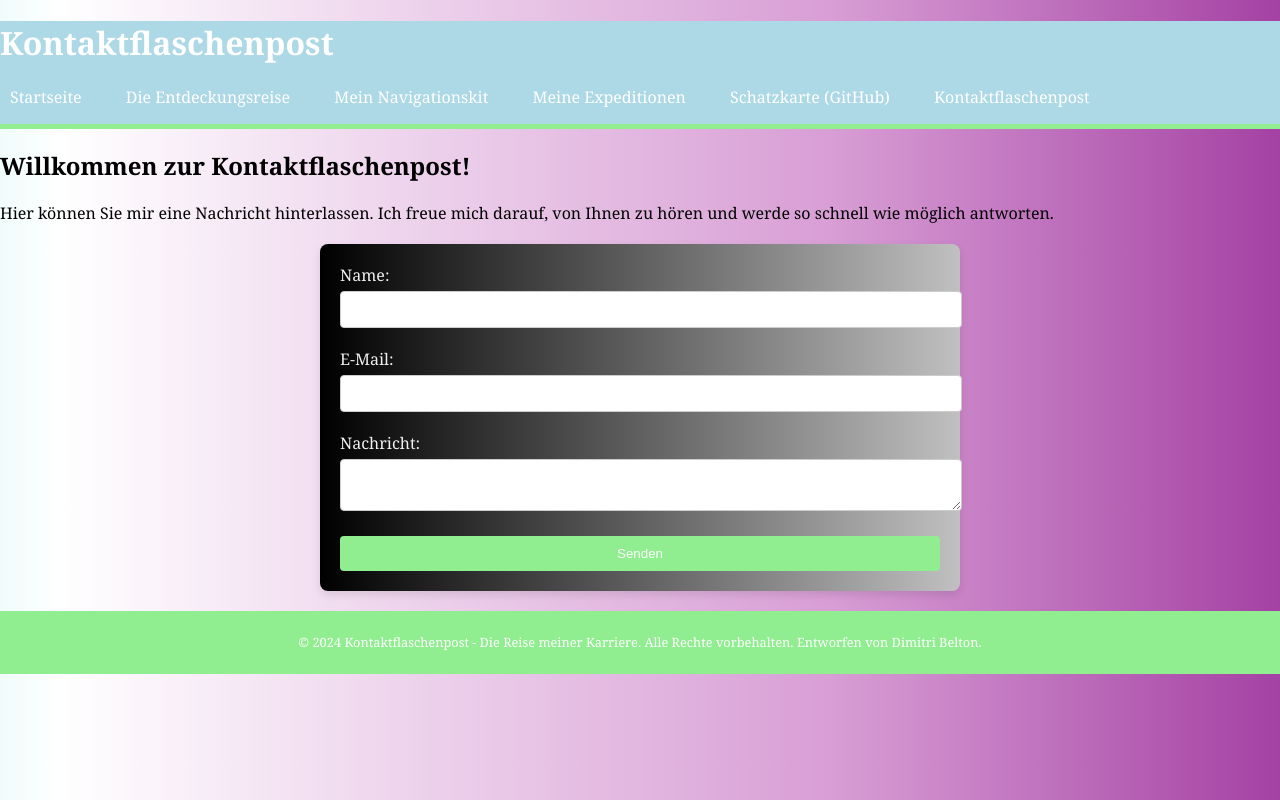
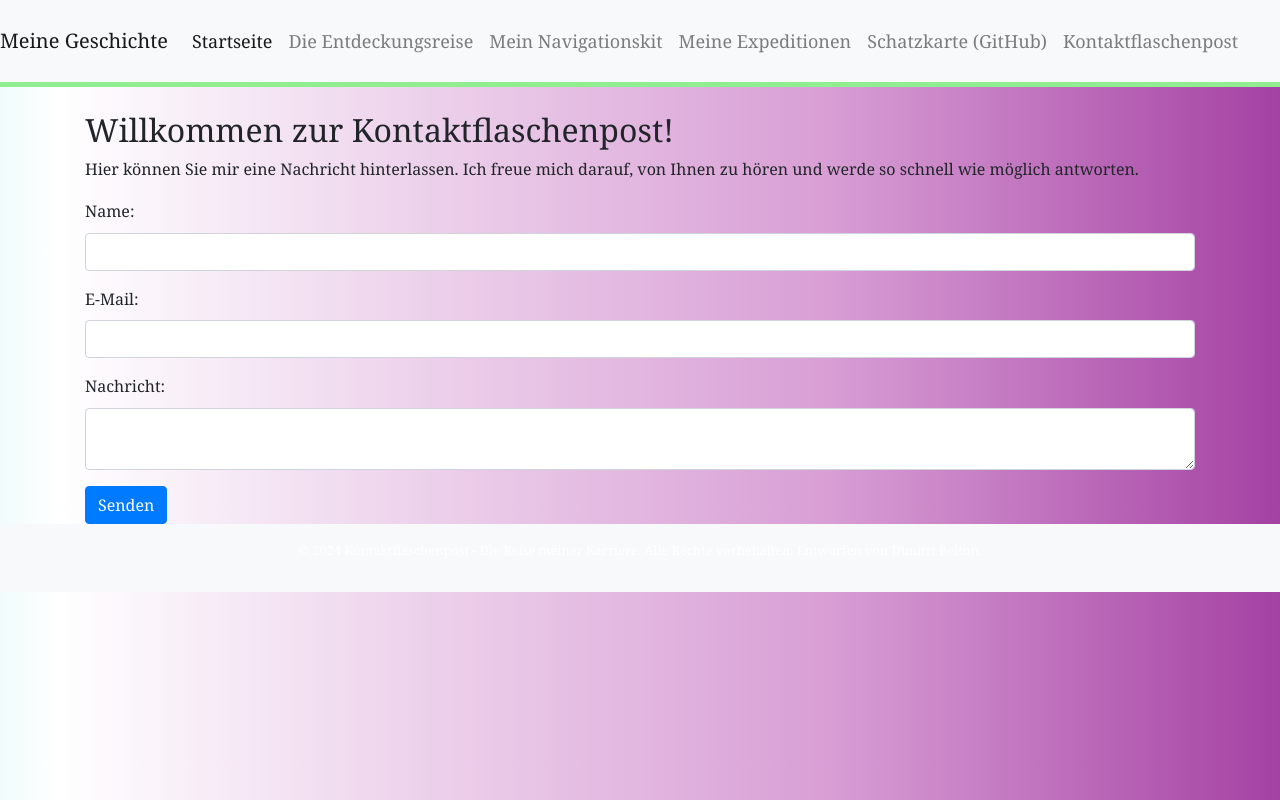
Before and after one commit to DimitriBelton/RichtigerLebenslauf, a plain HTML site: page contact.html in a window 1280 px wide. Drawn offline with nearby package versions, Linux system fonts and the light colour scheme.

Commit message:
new changes

```diff
--- a/aboutstyles.css
+++ b/aboutstyles.css
@@ -5,6 +5,7 @@ body {
     background: linear-gradient(270deg, #8585d4, #800080, #d89ed5, #ffffff, #40e0d0, #d79891), #352386;
     background-size: 300% 300%;
     animation: gradientAnimation 30s ease infinite;
+    line-height: 1.6; /* Verbessert die Lesbarkeit des Textes */
 }
 
 @keyframes gradientAnimation {
@@ -22,52 +23,27 @@ body {
     border-radius: 10px;
 }
 
-header {
+.navbar {
     background-color: #ADD8E6;
     color: #fff;
     border-bottom: 5px solid #90EE90;
     transition: all 0.5s ease;
+    padding: 20px 0; /* Fügt vertikale Polsterung hinzu */
 }
 
-header nav ul {
-    list-style: none;
-    padding: 0;
-}
-
-header nav ul li {
-    display: inline-block;
-    margin-right: 20px;
-    position: relative;
-}
-
-header nav ul li a {
+.navbar-nav .nav-link {
     text-decoration: none;
     color: #fff;
     padding: 5px 10px;
     transition: all 0.5s ease;
+    font-size: 18px; /* Vergrößert die Schriftgröße */
 }
 
-header nav ul li a:hover,
-header nav ul li a:focus {
+.navbar-nav .nav-link:hover,
+.navbar-nav .nav-link:focus {
     background-color: #90EE90;
     color: #333;
     border-radius: 5px;
-}
-
-header nav ul li a::after {
-    content: '';
-    position: absolute;
-    bottom: -5px;
-    left: 0;
-    width: 0;
-    height: 2px;
-    background-color: #90EE90;
-    transition: width 0.5s ease;
-}
-
-header nav ul li a:hover::after,
-header nav ul li a:focus::after {
-    width: 100%;
 }
 
 footer {
@@ -77,4 +53,5 @@ footer {
     color: #fff;
     padding: 10px 0;
     font-size: 0.8em;
+    padding: 20px 0; /* Fügt vertikale Polsterung hinzu */
 }
--- a/contact.html
+++ b/contact.html
@@ -4,152 +4,67 @@
     <meta charset="UTF-8">
     <meta name="viewport" content="width=device-width, initial-scale=1.0">
     <title>Kontaktflaschenpost - Die Reise meiner Karriere</title>
-    <style>
-        body {
-            font-family: 'Georgia', serif;
-            margin: 0;
-            padding: 0;
-            background: linear-gradient(270deg, #8585d4, #800080, #d89ed5, #ffffff, #40e0d0, #d79891), url('contactbackground.jpg') center center / cover no-repeat fixed;
-            background-blend-mode: overlay;
-            background-size: 300% 300%;
-            animation: gradientAnimation 30s ease infinite;
-        }
-
-        @keyframes gradientAnimation {
-            0% { background-position: 0% 50%; }
-            50% { background-position: 100% 50%; }
-            100% { background-position: 0% 50%; }
-        }
-
-        header {
-            background-color: #ADD8E6;
-            color: #fff;
-            border-bottom: 5px solid #90EE90;
-            transition: all 0.5s ease;
-        }
-
-        header nav ul {
-            list-style: none;
-            padding: 0;
-        }
-
-        header nav ul li {
-            display: inline-block;
-            margin-right: 20px;
-            position: relative;
-        }
-
-        header nav ul li a {
-            text-decoration: none;
-            color: #fff;
-            padding: 5px 10px;
-            transition: all 0.5s ease;
-        }
-
-        header nav ul li a:hover,
-        header nav ul li a:focus {
-            background-color: #90EE90;
-            color: #333;
-            border-radius: 5px;
-        }
-
-        header nav ul li a::after {
-            content: '';
-            position: absolute;
-            bottom: -5px;
-            left: 0;
-            width: 0;
-            height: 2px;
-            background-color: #90EE90;
-            transition: width 0.5s ease;
-        }
-
-        header nav ul li a:hover::after,
-        header nav ul li a:focus::after {
-            width: 100%;
-        }
-
-        footer {
-            text-align: center;
-            margin-top: 20px;
-            background-color: #90EE90;
-            color: #fff;
-            padding: 10px 0;
-            font-size: 0.8em;
-        }
-
-        form {
-            max-width: 600px;
-            margin: 20px auto;
-            padding: 20px;
-            background: linear-gradient(to right, #000000, #c0c0c0);
-            border-radius: 8px;
-            box-shadow: 0 4px 8px rgba(0, 0, 0, 0.1);
-        }
-
-        form label {
-            display: block;
-            margin-bottom: 5px;
-            color: #f0f0f0;
-        }
-
-        form input[type="text"],
-        form input[type="email"],
-        form textarea {
-            width: 100%;
-            padding: 10px;
-            margin-bottom: 20px;
-            border: 1px solid #ccc;
-            border-radius: 4px;
-        }
-
-        form input[type="submit"] {
-            width: 100%;
-            padding: 10px;
-            border: none;
-            border-radius: 4px;
-            background-color: #90EE90;
-            color: #fff;
-            cursor: pointer;
-            transition: background-color 0.3s ease;
-        }
-
-        form input[type="submit"]:hover {
-            background-color: #80e080;
-        }
-    </style>
+    <!-- Hinzufügen von Bootstrap CSS -->
+    <link rel="stylesheet" href="https://stackpath.bootstrapcdn.com/bootstrap/4.3.1/css/bootstrap.min.css">
+    <link rel="stylesheet" type="text/css" href="aboutstyles.css">
 </head>
 <body>
-    <header>
-        <h1>Kontaktflaschenpost</h1>
-        <nav>
-            <ul>
-                <li><a href="index.html">Startseite</a></li>
-                <li><a href="about.html">Die Entdeckungsreise</a></li>
-                <li><a href="skills.html">Mein Navigationskit</a></li>
-                <li><a href="experience.html">Meine Expeditionen</a></li>
-                <li><a href="https://github.com/dimitribelton" target="_blank">Schatzkarte (GitHub)</a></li>
-                <li><a href="contact.html">Kontaktflaschenpost</a></li>
+    <!-- Hinzufügen von Bootstrap Navigation Bar -->
+    <nav class="navbar navbar-expand-lg navbar-light bg-light">
+        <a class="navbar-brand" href="#">Meine Geschichte</a>
+        <button class="navbar-toggler" type="button" data-toggle="collapse" data-target="#navbarNav" aria-controls="navbarNav" aria-expanded="false" aria-label="Toggle navigation">
+            <span class="navbar-toggler-icon"></span>
+        </button>
+        <div class="collapse navbar-collapse" id="navbarNav">
+            <ul class="navbar-nav">
+                <li class="nav-item active">
+                    <a class="nav-link" href="index.html">Startseite</a>
+                </li>
+                <li class="nav-item">
+                    <a class="nav-link" href="about.html">Die Entdeckungsreise</a>
+                </li>
+                <li class="nav-item">
+                    <a class="nav-link" href="skills.html">Mein Navigationskit</a>
+                </li>
+                <li class="nav-item">
+                    <a class="nav-link" href="experience.html">Meine Expeditionen</a>
+                </li>
+                <li class="nav-item">
+                    <a class="nav-link" href="https://github.com/dimitribelton" target="_blank">Schatzkarte (GitHub)</a>
+                </li>
+                <li class="nav-item">
+                    <a class="nav-link" href="contact.html">Kontaktflaschenpost</a>
+                </li>
             </ul>
-        </nav>
-    </header>
-    <main>
+        </div>
+    </nav>
+    <main class="container mt-4">
         <section>
             <h2>Willkommen zur Kontaktflaschenpost!</h2>
             <p>Hier können Sie mir eine Nachricht hinterlassen. Ich freue mich darauf, von Ihnen zu hören und werde so schnell wie möglich antworten.</p>
             <form action="sendmessage.php" method="post">
-                <label for="name">Name:</label>
-                <input type="text" id="name" name="name" required>
-                <label for="email">E-Mail:</label>
-                <input type="email" id="email" name="email" required>
-                <label for="message">Nachricht:</label>
-                <textarea id="message" name="message" required></textarea>
-                <input type="submit" value="Senden">
+                <div class="form-group">
+                    <label for="name">Name:</label>
+                    <input type="text" id="name" name="name" class="form-control" required>
+                </div>
+                <div class="form-group">
+                    <label for="email">E-Mail:</label>
+                    <input type="email" id="email" name="email" class="form-control" required>
+                </div>
+                <div class="form-group">
+                    <label for="message">Nachricht:</label>
+                    <textarea id="message" name="message" class="form-control" required></textarea>
+                </div>
+                <input type="submit" value="Senden" class="btn btn-primary">
             </form>
         </section>
     </main>
-    <footer>
+    <footer class="footer mt-auto py-3 bg-light text-center">
         <p>© 2024 Kontaktflaschenpost - Die Reise meiner Karriere. Alle Rechte vorbehalten. Entworfen von Dimitri Belton.</p>
     </footer>
+    <!-- Hinzufügen von Bootstrap JS am Ende des Körpers -->
+    <script src="https://code.jquery.com/jquery-3.3.1.slim.min.js"></script>
+    <script src="https://cdnjs.cloudflare.com/ajax/libs/popper.js/1.14.7/umd/popper.min.js"></script>
+    <script src="https://stackpath.bootstrapcdn.com/bootstrap/4.3.1/js/bootstrap.min.js"></script>
 </body>
 </html>
--- a/contactstyles.css
+++ b/contactstyles.css
@@ -6,107 +6,38 @@ body {
     background-blend-mode: overlay;
     background-size: 300% 300%;
     animation: gradientAnimation 30s ease infinite;
+    color: #333; /* Ändert die Textfarbe */
 }
 
-@keyframes gradientAnimation {
-    0% { background-position: 0% 50%; }
-    50% { background-position: 100% 50%; }
-    100% { background-position: 0% 50%; }
+.navbar {
+    background-color: #ADD8E6; /* Ändert die Hintergrundfarbe der Navigationsleiste */
+    color: #fff; /* Ändert die Textfarbe der Navigationsleiste */
+    border-bottom: 5px solid #90EE90; /* Ändert die Farbe der unteren Grenze der Navigationsleiste */
 }
 
-header {
-    background-color: #ADD8E6;
-    color: #fff;
-    border-bottom: 5px solid #90EE90;
-    transition: all 0.5s ease;
+.navbar-nav .nav-link {
+    color: #fff; /* Ändert die Textfarbe der Navigationslinks */
 }
 
-header nav ul {
-    list-style: none;
-    padding: 0;
-}
-
-header nav ul li {
-    display: inline-block;
-    margin-right: 20px;
-    position: relative;
-}
-
-header nav ul li a {
-    text-decoration: none;
-    color: #fff;
-    padding: 5px 10px;
-    transition: all 0.5s ease;
-}
-
-header nav ul li a:hover,
-header nav ul li a:focus {
-    background-color: #90EE90;
-    color: #333;
-    border-radius: 5px;
-}
-
-header nav ul li a::after {
-    content: '';
-    position: absolute;
-    bottom: -5px;
-    left: 0;
-    width: 0;
-    height: 2px;
-    background-color: #90EE90;
-    transition: width 0.5s ease;
-}
-
-header nav ul li a:hover::after,
-header nav ul li a:focus::after {
-    width: 100%;
+.navbar-nav .nav-link:hover,
+.navbar-nav .nav-link:focus {
+    background-color: #90EE90; /* Ändert die Hintergrundfarbe der Navigationslinks beim Überfahren oder Fokussieren */
+    color: #333; /* Ändert die Textfarbe der Navigationslinks beim Überfahren oder Fokussieren */
 }
 
 footer {
-    text-align: center;
-    margin-top: 20px;
-    background-color: #90EE90;
-    color: #fff;
-    padding: 10px 0;
-    font-size: 0.8em;
+    background-color: #90EE90; /* Ändert die Hintergrundfarbe der Fußzeile */
+    color: #fff; /* Ändert die Textfarbe der Fußzeile */
 }
 
 form {
-    max-width: 600px;
-    margin: 20px auto;
-    padding: 20px;
-    background: linear-gradient(to right, #000000, #c0c0c0);
-    border-radius: 8px;
-    box-shadow: 0 4px 8px rgba(0, 0, 0, 0.1);
-}
-
-form label {
-    display: block;
-    margin-bottom: 5px;
-    color: #f0f0f0;
-}
-
-form input[type="text"],
-form input[type="email"],
-form textarea {
-    width: 100%;
-    padding: 10px;
-    margin-bottom: 20px;
-    border: 1px solid #ccc;
-    border-radius: 4px;
+    background: linear-gradient(to right, #000000, #c0c0c0); /* Ändert den Hintergrundverlauf des Formulars */
 }
 
 form input[type="submit"] {
-    width: 100%;
-    padding: 10px;
-    border: none;
-    border-radius: 4px;
-    background-color: #90EE90;
-    color: #fff;
-    cursor: pointer;
-    transition: background-color 0.3s ease;
+    background-color: #90EE90; /* Ändert die Hintergrundfarbe der Schaltfläche "Senden" */
 }
 
 form input[type="submit"]:hover {
-    background-color: #80e080;
+    background-color: #80e080; /* Ändert die Hintergrundfarbe der Schaltfläche "Senden" beim Überfahren */
 }
```
Also changed, not shown: about.html (+44 -19 lines).
